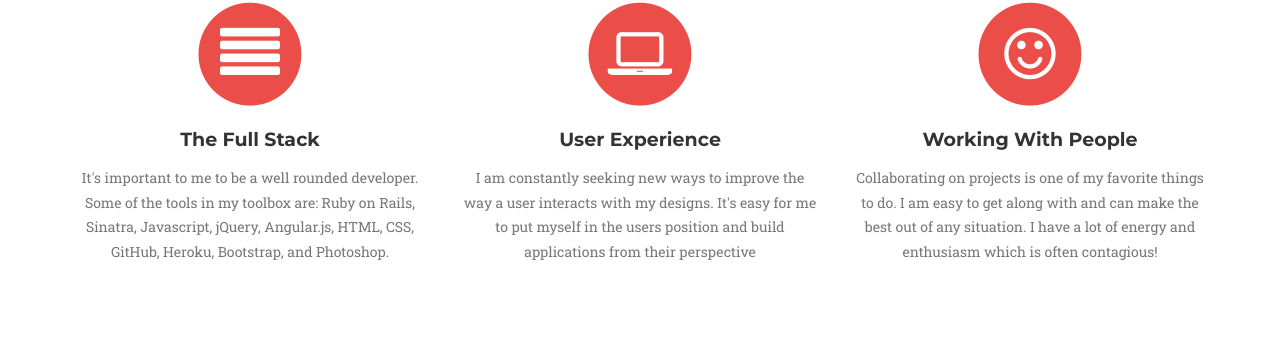
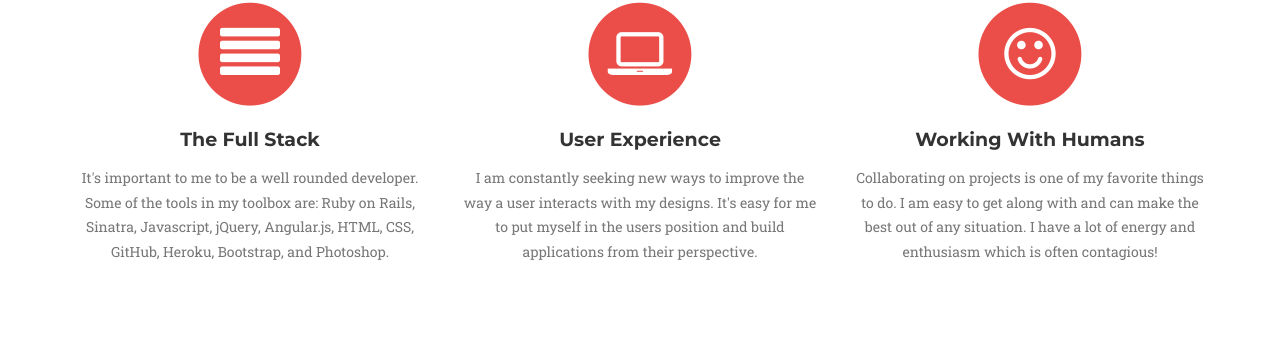
Before and after one commit to iMears/iMears.github.io, a Jekyll site: the page built from index.html, in a window 1280 px wide and 900 px high, scrolled down 2133 px. Shown: the part 132-481 px from the top of the window. Built offline with Jekyll 4.4.1, drawn with Linux system fonts in a browser that asks for light colours; some web fonts are replaced.

Commit message:
Change wording on skills include

```diff
--- a/_includes/skills.html
+++ b/_includes/skills.html
@@ -22,14 +22,14 @@
                         <i class="fa fa-laptop fa-stack-1x fa-inverse"></i>
                     </span>
                     <h4 class="service-heading">User Experience</h4>
-                    <p class="text-muted">I am constantly seeking new ways to improve the way a user interacts with my designs. It's easy for me to put myself in the users position and build applications from their perspective</p>
+                    <p class="text-muted">I am constantly seeking new ways to improve the way a user interacts with my designs. It's easy for me to put myself in the users position and build applications from their perspective.</p>
                 </div>
                 <div class="col-md-4">
                     <span class="fa-stack fa-4x">
                         <i class="fa fa-circle fa-stack-2x text-primary"></i>
                         <i class="fa fa-smile-o fa-stack-1x fa-inverse"></i>
                     </span>
-                    <h4 class="service-heading">Working With People</h4>
+                    <h4 class="service-heading">Working With Humans</h4>
                     <p class="text-muted">Collaborating on projects is one of my favorite things to do. I am easy to get along with and can make the best out of any situation. I have a lot of energy and enthusiasm which is often contagious!</p>
                 </div>
             </div>
```
